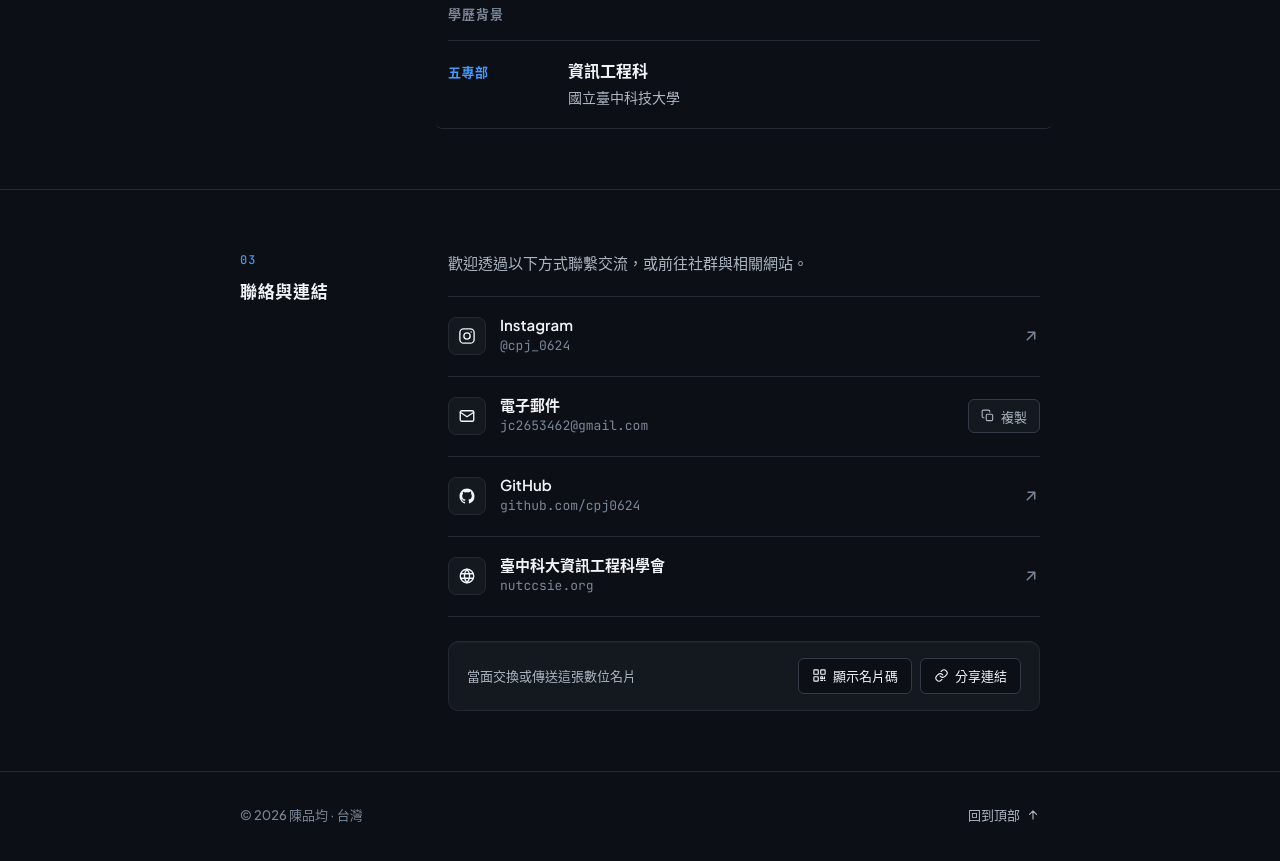
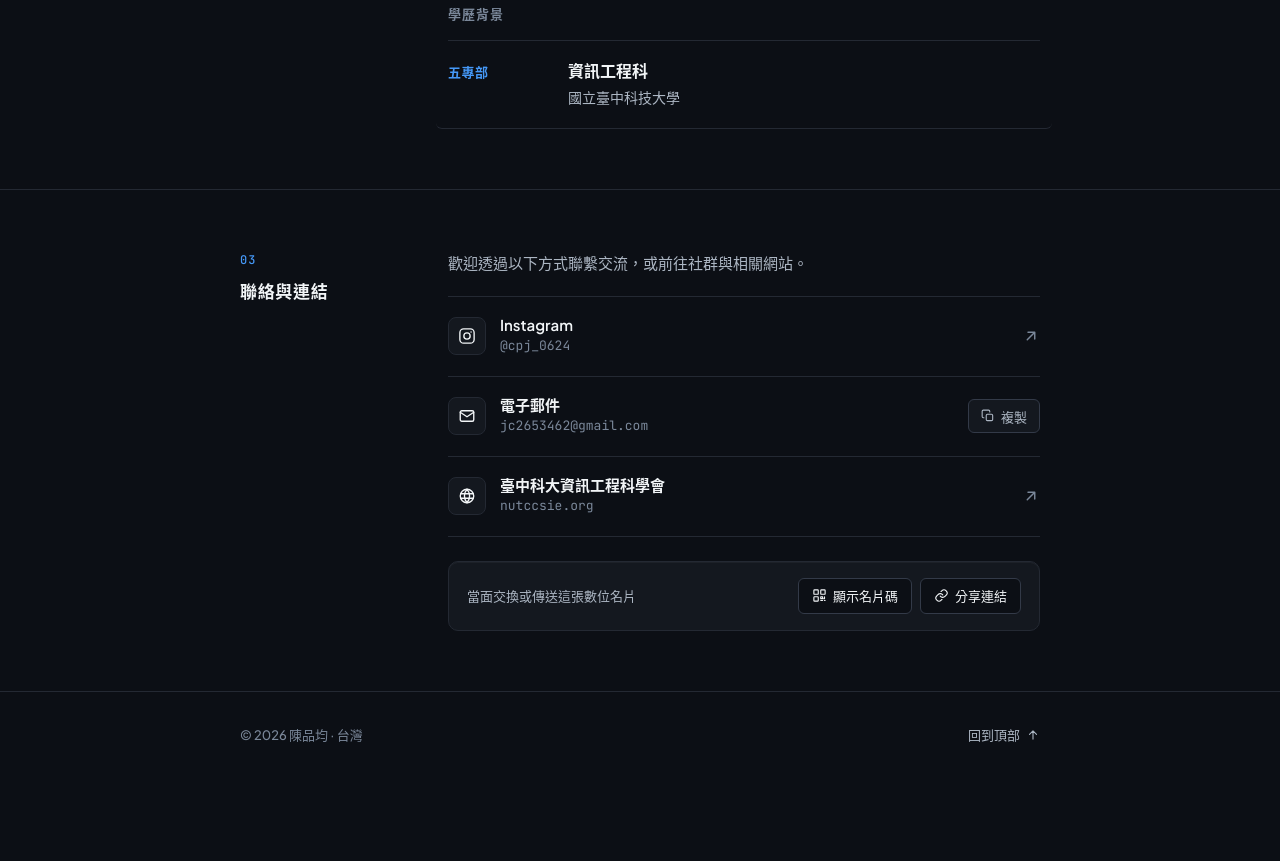
Before and after one commit to cpj0624/cpj0624.github.io, a plain HTML site: page index.html in a window 1280 px wide. Shown: the part 1514-2375 px from the top of the page. After the commit the page ends 2305 px from the top, so only its background shows below. Drawn offline with Linux system fonts and the light colour scheme.

Commit message:
同步移除 GitHub 聯絡連結至 PR #3

```diff
--- a/index.html
+++ b/index.html
@@ -51,7 +51,6 @@
     },
     "sameAs": [
       "https://www.instagram.com/cpj_0624",
-      "https://github.com/cpj0624",
       "https://nutccsie.org"
     ]
   }
@@ -329,26 +328,6 @@
                 </button>
               </li>
 
-              <!-- GitHub -->
-              <li class="link-row">
-                <a class="link-anchor" href="https://github.com/cpj0624" target="_blank" rel="noopener noreferrer" id="link-github">
-                  <span class="link-main">
-                    <span class="link-icon" aria-hidden="true">
-                      <svg viewBox="0 0 24 24" fill="currentColor">
-                        <path d="M12 2C6.48 2 2 6.58 2 12.23c0 4.52 2.87 8.35 6.84 9.7.5.1.68-.22.68-.49 0-.24-.01-.88-.01-1.72-2.78.62-3.37-1.37-3.37-1.37-.45-1.18-1.11-1.5-1.11-1.5-.91-.64.07-.63.07-.63 1 .07 1.53 1.06 1.53 1.06.9 1.57 2.35 1.12 2.92.86.09-.67.35-1.12.64-1.38-2.22-.26-4.56-1.14-4.56-5.08 0-1.12.39-2.04 1.03-2.76-.1-.26-.45-1.3.1-2.71 0 0 .84-.28 2.75 1.05A9.3 9.3 0 0 1 12 6.84c.85 0 1.7.12 2.5.35 1.91-1.33 2.75-1.05 2.75-1.05.55 1.41.2 2.45.1 2.71.64.72 1.03 1.64 1.03 2.76 0 3.95-2.34 4.82-4.57 5.07.36.32.68.94.68 1.9 0 1.37-.01 2.48-.01 2.82 0 .27.18.6.69.49A10.22 10.22 0 0 0 22 12.23C22 6.58 17.52 2 12 2z"/>
-                      </svg>
-                    </span>
-                    <span class="link-text">
-                      <span class="link-title">GitHub</span>
-                      <span class="link-handle">github.com/cpj0624</span>
-                    </span>
-                  </span>
-                  <svg class="link-arrow" viewBox="0 0 24 24" fill="none" stroke="currentColor" stroke-width="1.9" stroke-linecap="round" stroke-linejoin="round" aria-hidden="true">
-                    <path d="M7 17 17 7M8 7h9v9"/>
-                  </svg>
-                </a>
-              </li>
-
               <!-- 臺中科大資訊工程科學會官網 -->
               <li class="link-row">
                 <a class="link-anchor" href="https://nutccsie.org" target="_blank" rel="noopener noreferrer" id="link-nutccsie">
```
Also changed, not shown: 1 other file.
